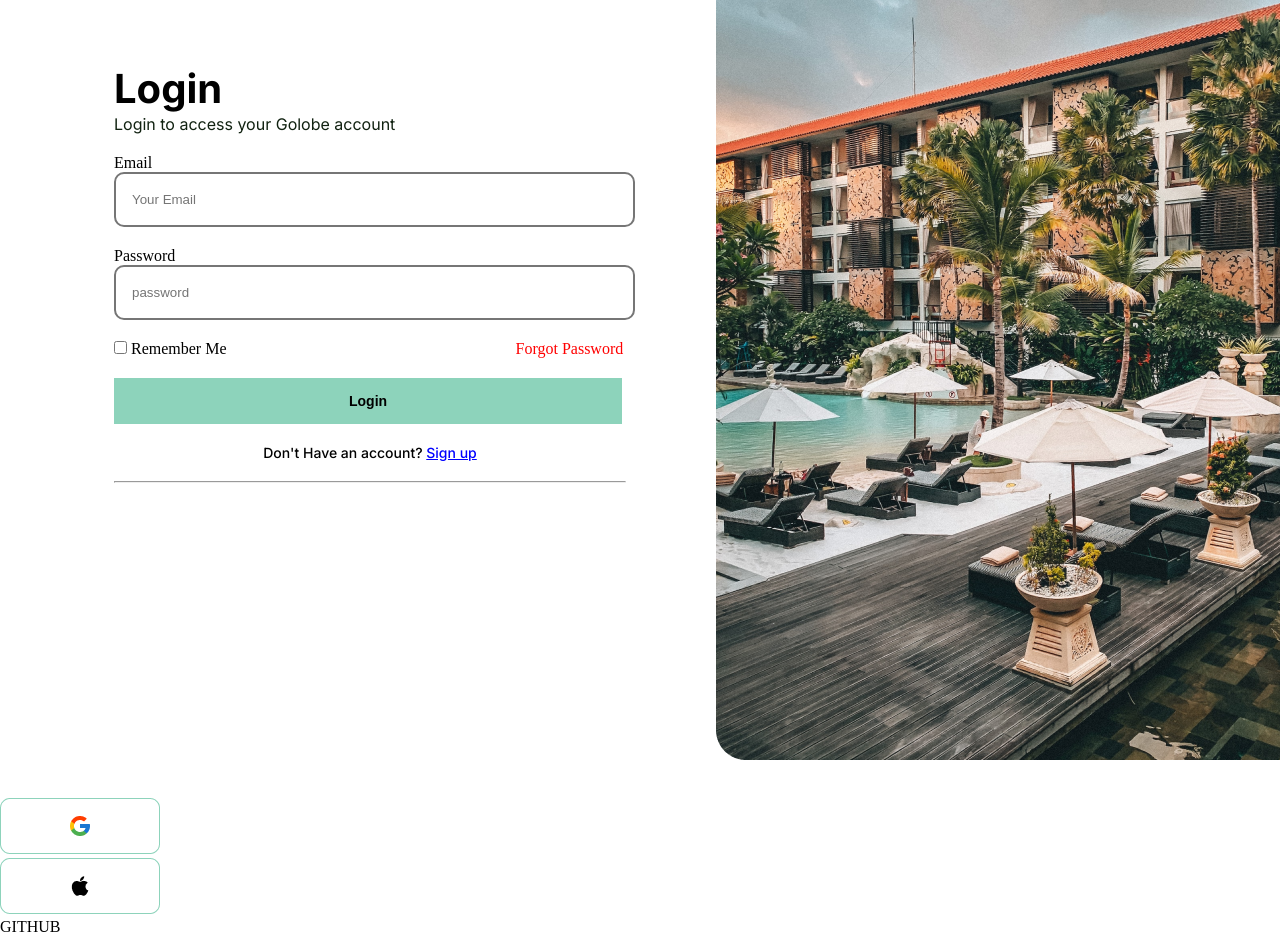
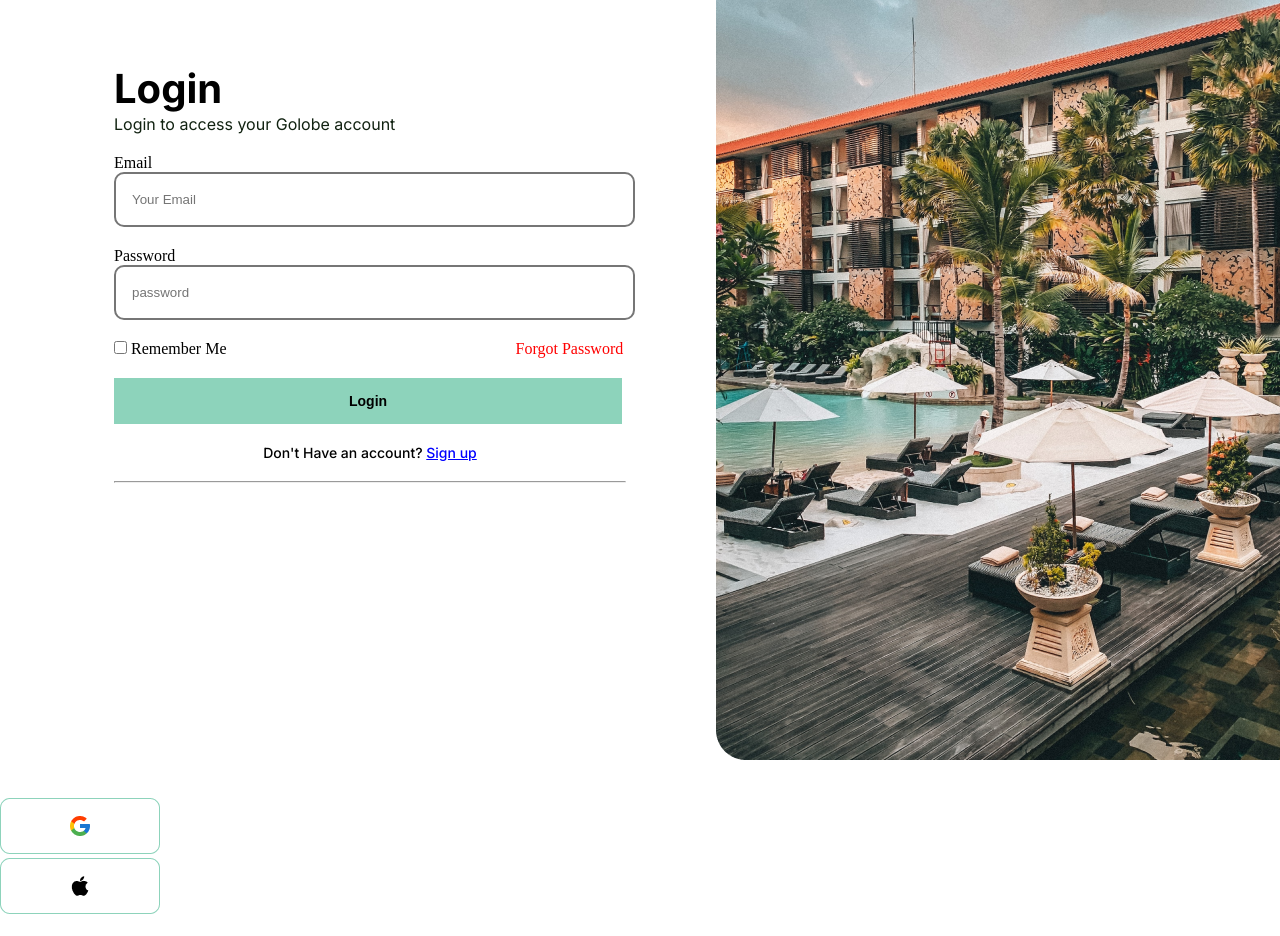
Before and after one commit to Jekobukhrashvili/Registration-Form2, a plain HTML site: page index.html in a window 1280 px wide. Shown: the part 189-1125 px from the top of the page. Drawn offline with Linux system fonts and the light colour scheme.

Commit message:
Delete paragraph

```diff
--- a/index.html
+++ b/index.html
@@ -85,6 +85,5 @@
 
       </div>
     </main>
-    <P>GITHUB</P>
   </body>
 </html>
```
